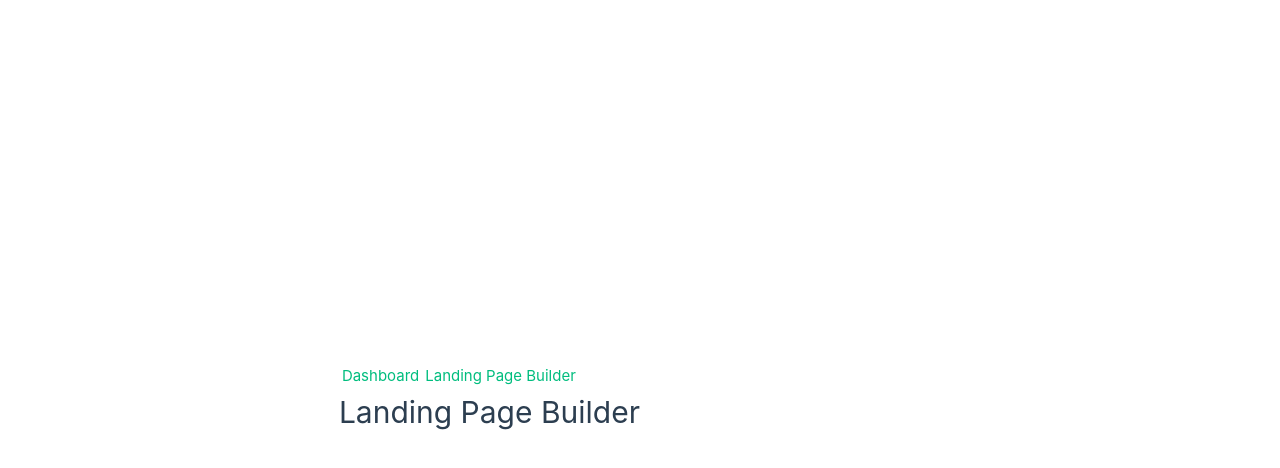
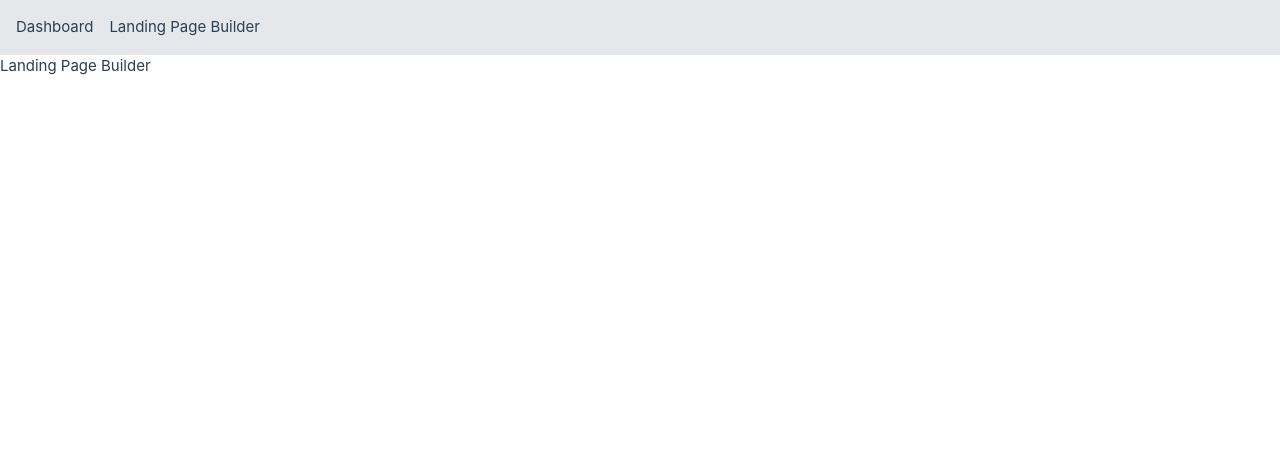
Before and after one commit to fxsegura/drag-drop-vuejs, a Vue app in the folder landing-page-builder/: page /builder in a window 1280 px wide. Shown: the top 468 px of the page. Built offline with nearby package versions, Linux system fonts and the light colour scheme.

Commit message:
Added tailwind config

```diff
--- a/landing-page-builder/package.json
+++ b/landing-page-builder/package.json
@@ -21,10 +21,13 @@
     "@vitest/eslint-plugin": "1.1.20",
     "@vue/eslint-config-prettier": "^10.1.0",
     "@vue/test-utils": "^2.4.6",
+    "autoprefixer": "^10.4.20",
     "eslint": "^9.14.0",
     "eslint-plugin-vue": "^9.30.0",
     "jsdom": "^25.0.1",
+    "postcss": "^8.5.1",
     "prettier": "^3.3.3",
+    "tailwindcss": "^3.4.17",
     "vite": "^6.0.5",
     "vite-plugin-vue-devtools": "^7.6.8",
     "vitest": "^2.1.8"
--- a/landing-page-builder/src/assets/main.css
+++ b/landing-page-builder/src/assets/main.css
@@ -1,35 +1,5 @@
 @import './base.css';
 
-#app {
-  max-width: 1280px;
-  margin: 0 auto;
-  padding: 2rem;
-  font-weight: normal;
-}
-
-a,
-.green {
-  text-decoration: none;
-  color: hsla(160, 100%, 37%, 1);
-  transition: 0.4s;
-  padding: 3px;
-}
-
-@media (hover: hover) {
-  a:hover {
-    background-color: hsla(160, 100%, 37%, 0.2);
-  }
-}
-
-@media (min-width: 1024px) {
-  body {
-    display: flex;
-    place-items: center;
-  }
-
-  #app {
-    display: grid;
-    grid-template-columns: 1fr 1fr;
-    padding: 0 2rem;
-  }
-}
+@tailwind base;
+@tailwind components;
+@tailwind utilities;
--- /dev/null
+++ b/landing-page-builder/tailwind.config.js
@@ -0,0 +1,11 @@
+/** @type {import('tailwindcss').Config} */
+export default {
+  content: [
+    "./index.html",
+    "./src/**/*.{vue,js,ts,jsx,tsx}",
+  ],
+  theme: {
+    extend: {},
+  },
+  plugins: [],
+}
```
Also changed, not shown: 1 other file (tests, documents, lock files or other folders).
